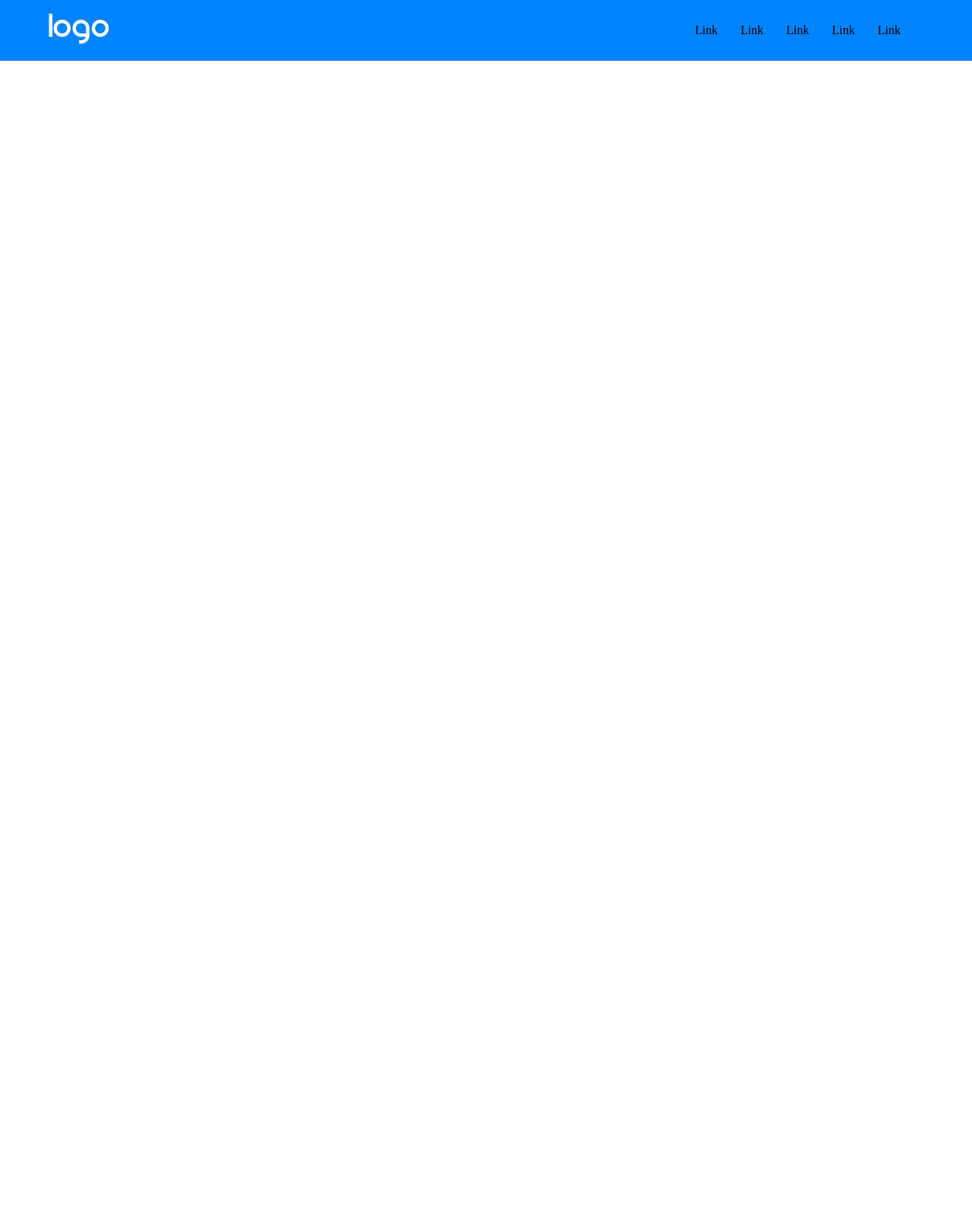
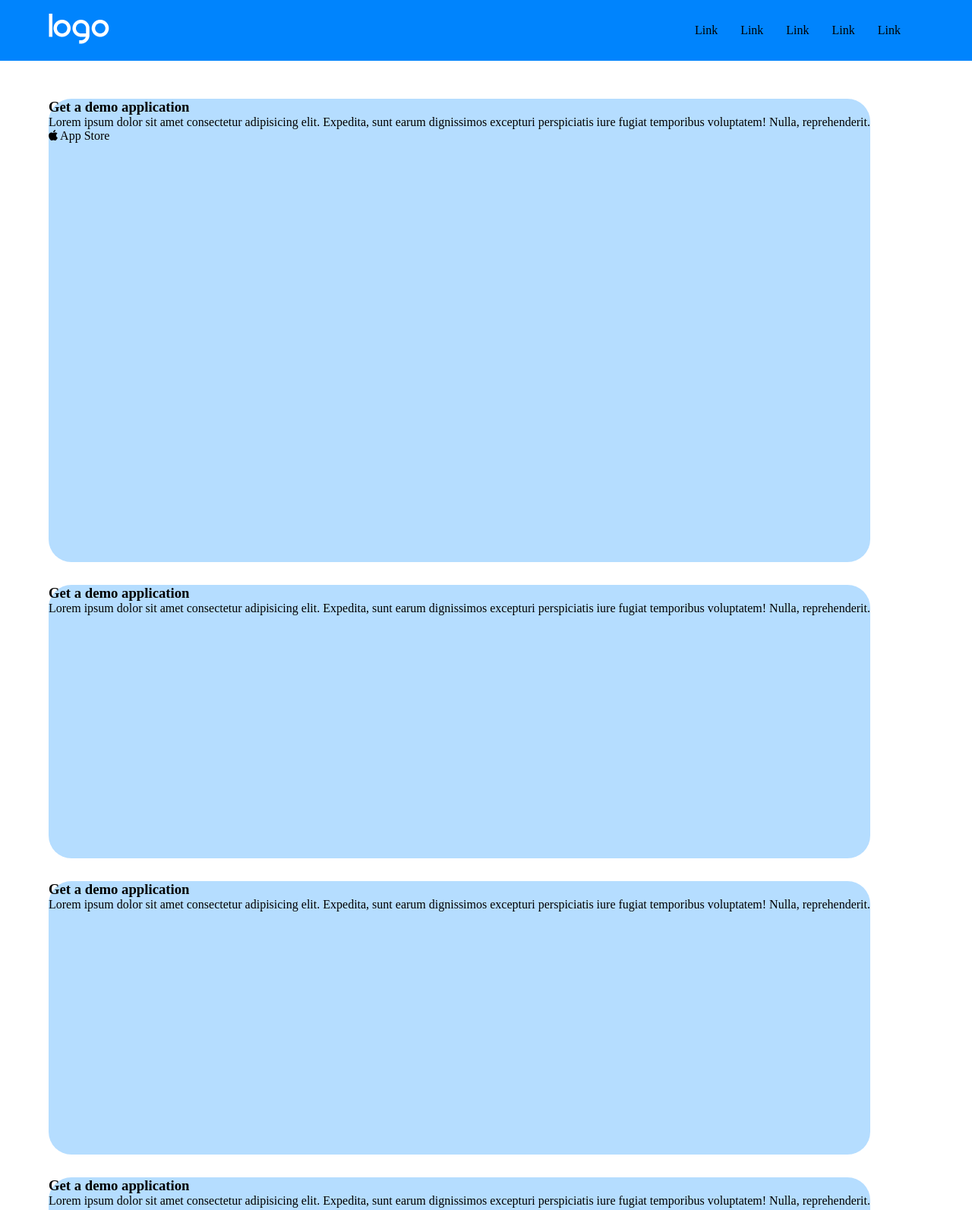
Before and after one commit to samuelebumbello/htmlcss-responsive-layout, a plain HTML site: page index.html in a window 1280 px wide. Shown: the top 1593 px of the page at 76% size. Before the commit the page ends 800 px from the top, so only its background shows below. Drawn offline with Linux system fonts and the light colour scheme.

Commit message:
[add] column main to fix

```diff
--- a/index.html
+++ b/index.html
@@ -30,21 +30,29 @@
     </header>
 
     <main>
-        <div class="row">
-            <div class="col">
-
+        <section class="row container d-flex wrap">
+            <div class="col-lg">
+                <h3>Get a demo application</h3>
+                <p>Lorem ipsum dolor sit amet consectetur adipisicing elit. Expedita, sunt earum dignissimos excepturi perspiciatis iure fugiat temporibus voluptatem! Nulla, reprehenderit.</p>
+                <span><i class="fa-brands fa-apple"></i> App Store </span>
             </div>
-            <div class="col">
-
+            <div class="col-sm">
+                <h3>Get a demo application</h3>
+                <p>Lorem ipsum dolor sit amet consectetur adipisicing elit. Expedita, sunt earum dignissimos excepturi perspiciatis iure fugiat temporibus voluptatem! Nulla, reprehenderit.</p>
             </div>
-            <div class="col">
-
+            <div class="col-sm">
+                <h3>Get a demo application</h3>
+                <p>Lorem ipsum dolor sit amet consectetur adipisicing elit. Expedita, sunt earum dignissimos excepturi perspiciatis iure fugiat temporibus voluptatem! Nulla, reprehenderit.</p>
             </div>
-            <div class="col">
-
+            <div class="col-sm">
+                <h3>Get a demo application</h3>
+                <p>Lorem ipsum dolor sit amet consectetur adipisicing elit. Expedita, sunt earum dignissimos excepturi perspiciatis iure fugiat temporibus voluptatem! Nulla, reprehenderit.</p>
             </div>
-            <div class="col"></div>
-        </div>
+            <div class="col-sm">
+                <h3>Get a demo application</h3>
+                <p>Lorem ipsum dolor sit amet consectetur adipisicing elit. Expedita, sunt earum dignissimos excepturi perspiciatis iure fugiat temporibus voluptatem! Nulla, reprehenderit.</p>
+            </div>
+        </section>
     </main>
 
 </body>
--- a/style.css
+++ b/style.css
@@ -16,6 +16,10 @@
 
 .d-flex{
     display: flex;
+}
+
+.wrap{
+    flex-wrap: wrap;
 }
 
 .j-between{
@@ -44,8 +48,19 @@ ul li{
 }
 
 /* MAIN */
+.col-lg{
+    margin-top: 50px;
+    height: 610px;
+    background-color: #B5DDFF;
+    border-radius: 30px;
+}
 
-
+.col-sm{
+    margin-top: 30px;
+    height: 360px;
+    background-color: #B5DDFF;
+    border-radius: 30px;
+}
 
 /* ----- GENERAL RESPONSIVE ----- */
 @media screen and (min-width:780px){
```
